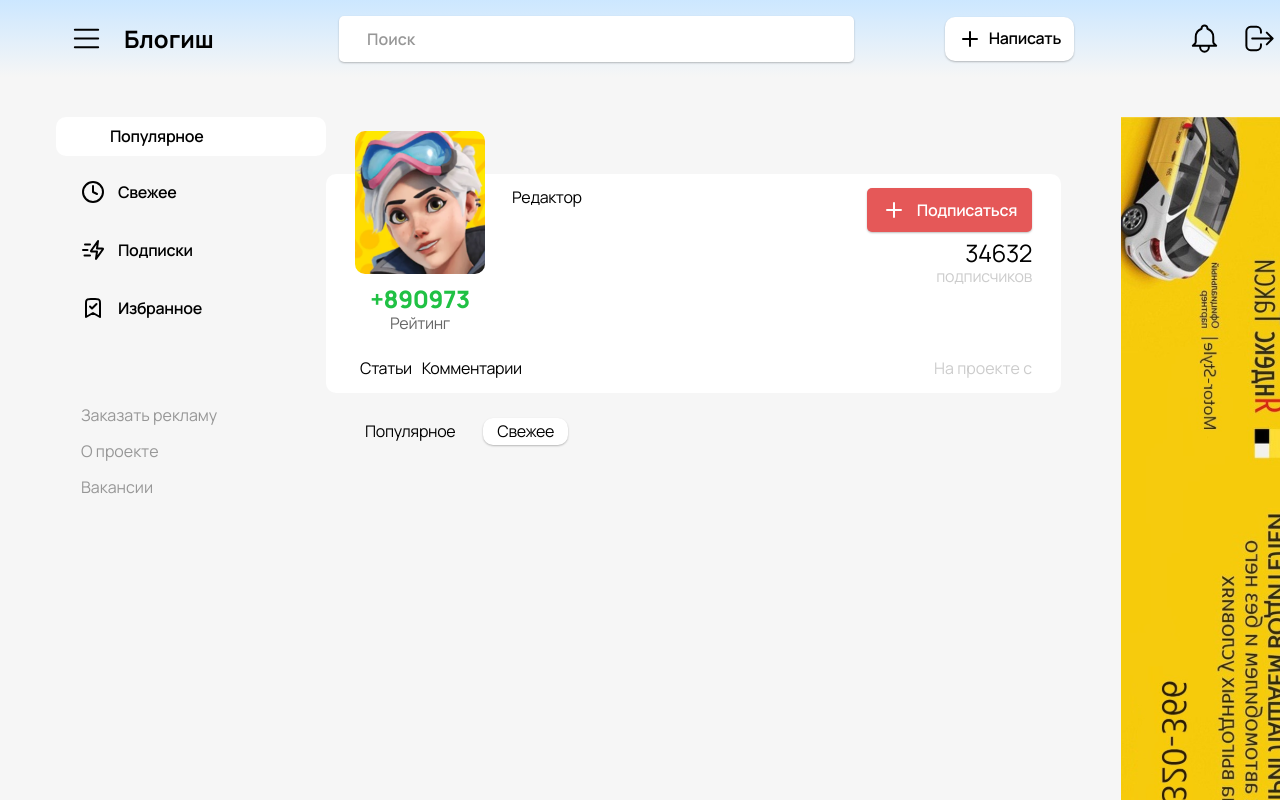
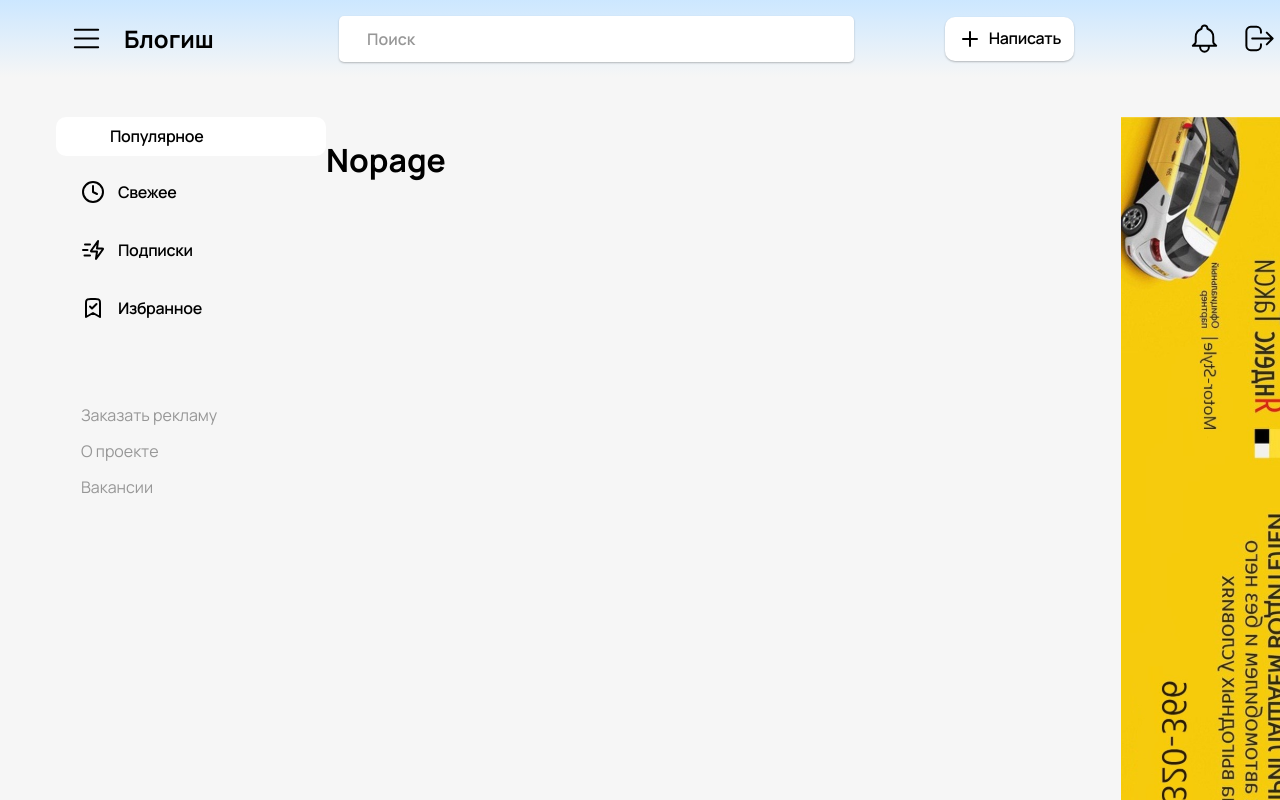
Before and after one commit to antsproject/Microblog, a React (Create React App) app in the folder frontend/app/: page /user/234-zhelnov-vladimir in a window 1280 px wide. Shown: the top 800 px of the page. Built offline with nearby package versions, Linux system fonts and the light colour scheme; no server answers; some icons are missing.

Commit message:
add Nopage to user component

```diff
--- a/frontend/app/src/pages/User/User.jsx
+++ b/frontend/app/src/pages/User/User.jsx
@@ -1,19 +1,21 @@
 import './User.css'
-import { useState, useEffect } from 'react';
+import { useState } from 'react';
 import { useParams } from 'react-router-dom';
 import { ReactComponent as Avatar } from './images/avatar.svg'
 import { ReactComponent as PlusButton } from './images/plus.svg'
 import { Link } from 'react-router-dom';
 import UserRequests from '../../api/requests/Users';
 import UsersStruct from '../../api/struct/Users';
+import Nopage from '../../pages/Nopage';
+
 
 const User = () => {
     let { userInfo } = useParams();
-    const [user, setUser] = useState([]);
+    const [user, setUser] = useState(null);
     const userId = userInfo.split('-', 1)
     const userSlug = userInfo.split('-').slice(1).join('-')
 
-    useEffect(() => {
+
     let query = UsersStruct.get;
     query.userId = userId;
     query.userSlug = userSlug;
@@ -22,9 +24,10 @@ const User = () => {
             setUser(response.data);
         }
     });
-    });
 
-    return <>
+    return (
+    <>
+    {user ? (<>
         <div className="whitebox profile-main">
             <div className="profile-columns">
                 <div className="profile-avatar">
@@ -58,8 +61,9 @@ const User = () => {
             <Link to="#">Популярное</Link>
             <Link to="#" className="active">Свежее</Link>
         </div>
-
-    </>;
+        </>) : (<Nopage />)}
+    </>
+    )
 };
 
 export default User;
```
Lines whose indentation alone changed are shown as unchanged.
